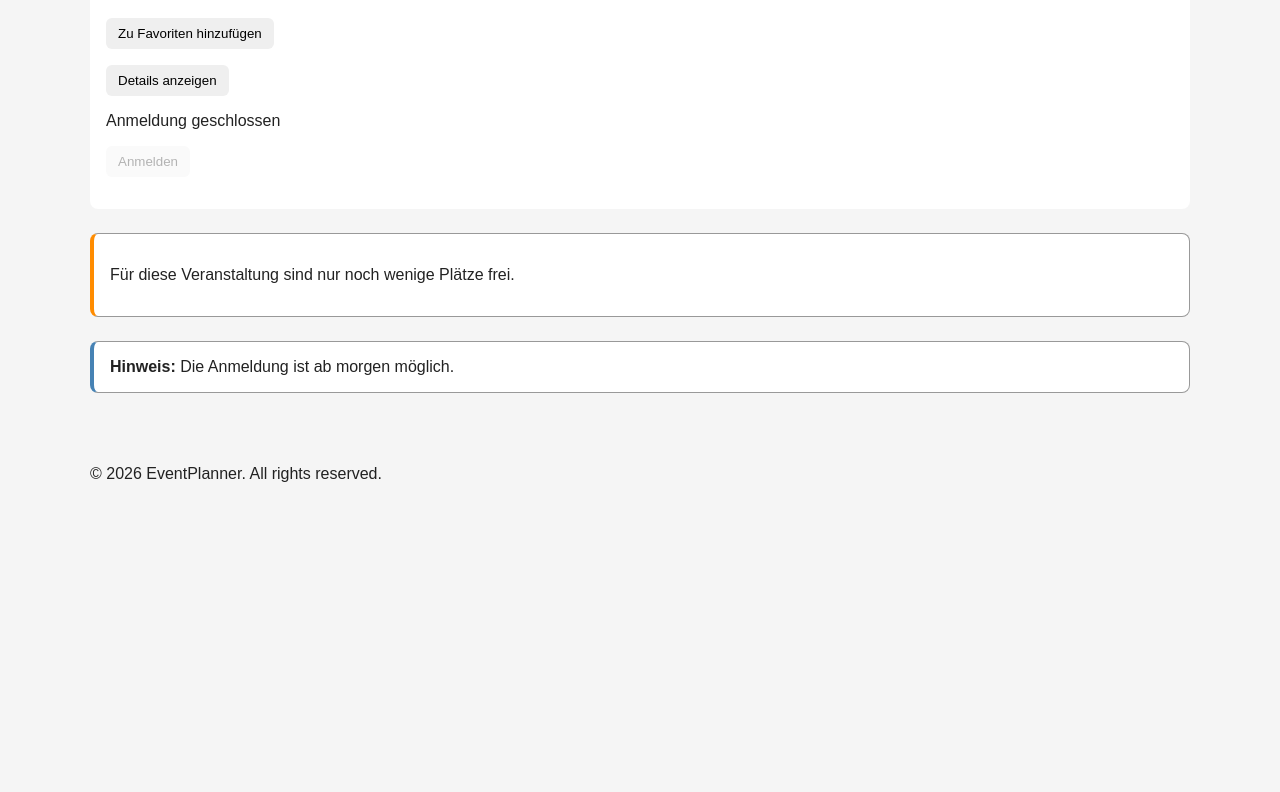
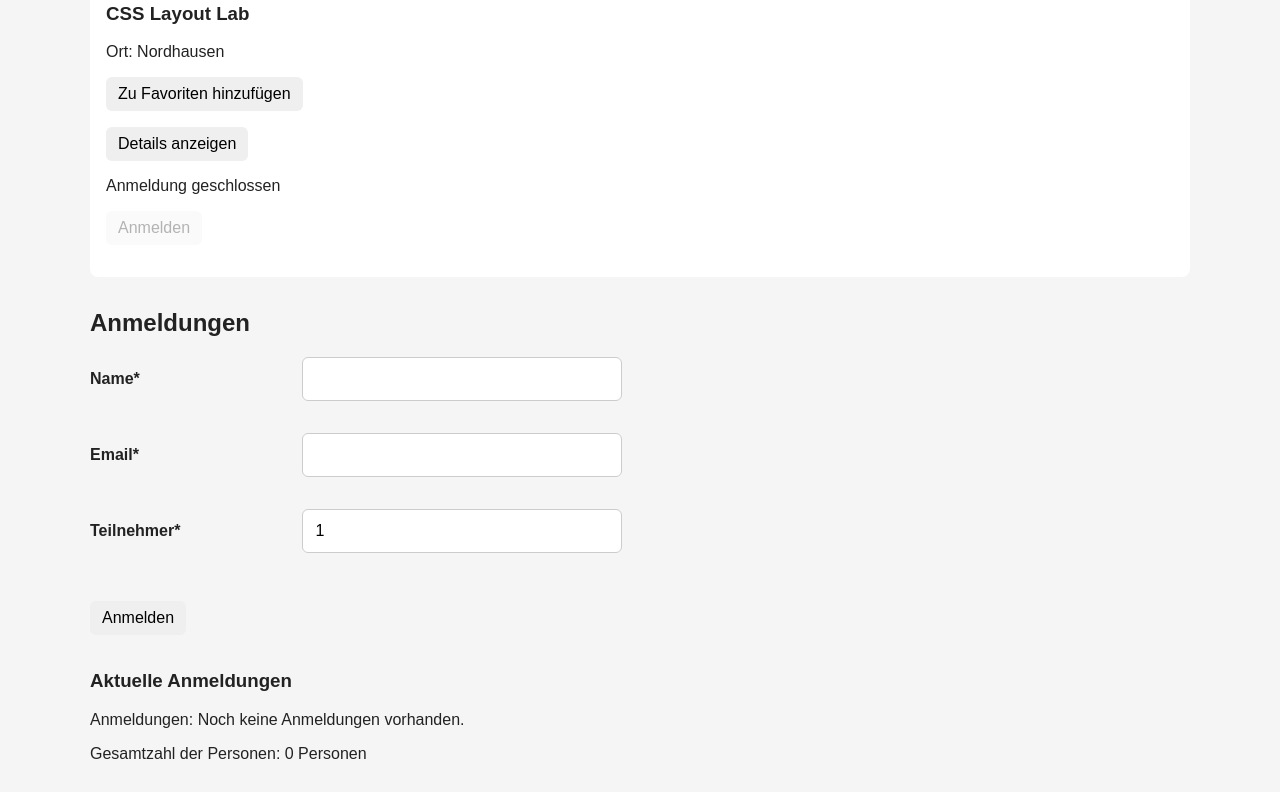
Before and after one commit to tzschoe/eventplanner, a React (Vite) app: page / in a window 1280 px wide. Shown: the part 1368-2160 px from the top of the page. Before the commit the page ends 1867 px from the top, so only its background shows below. Built offline with nearby package versions, Linux system fonts and the light colour scheme.

Commit message:
extract registration form component

```diff
--- a/src/components/App.jsx
+++ b/src/components/App.jsx
@@ -2,6 +2,7 @@ import Header from "./Header";
 import Footer from "./Footer";
 import EventList from "./EventList";
 import Notice from "./Notice";
+import RegistrationManager from "./RegistrationManager";
 
 export default function App() {
   return (
@@ -10,6 +11,7 @@ export default function App() {
 
       <main>
         <EventList />
+        <RegistrationManager />
         <Notice type="warning">
             <p>Für diese Veranstaltung sind nur noch wenige Plätze frei.</p>
         </Notice>
--- /dev/null
+++ b/src/components/RegistrationForm.jsx
@@ -0,0 +1,23 @@
+function RegistrationForm({formData, error, onChange, onSubmit}) {
+    return(
+        <form onSubmit={onSubmit}>
+                {error && (<p className="form-error">{error}</p>)}
+                <div>
+                    <label htmlFor="name">Name*</label>{" "}
+                    <input type="text" id="name" name="name" value={formData.name} onChange={onChange}/>
+                </div>
+                <div>
+                    <label htmlFor="email">Email*</label>{" "}
+                    <input type="email" id="email" name="email" value={formData.email} onChange={onChange}/>
+                </div>
+                <div>
+                    <label htmlFor="participants">Teilnehmer*</label>{" "}
+                    <input type="number" id="participants" name="participants" min ="1" value={formData.participants} onChange={onChange}/>
+                </div>
+
+                <button type="submit">Anmelden</button>
+        </form>
+    );
+}
+
+export default RegistrationForm;
--- /dev/null
+++ b/src/components/RegistrationManager.jsx
@@ -0,0 +1,59 @@
+import { useState } from "react";
+import RegistrationForm from "./RegistrationForm";
+
+function RegistrationManager() {
+    const [formData, setFormData] = useState({name: "", email: "", participants: 1});
+    const [registrations, setRegistrations] = useState([]);
+    const [error, setError] = useState("");
+
+    function handleChange(event){
+        const { name, value } = event.target;
+        const newValue = name === "participants" ? Number(value) : value;
+        setFormData({...formData, [name]: newValue});
+    }
+
+    function handleSubmit(event) {
+        event.preventDefault();
+        setError("");
+        if(formData.name.trim() === "") {
+            setError("Bitte geben Sie Ihren Namen ein!")
+            return;
+        }
+        if(formData.email.trim() === "") {
+            setError("Bitte geben Sie eine Email-Adresse an!")
+            return;
+        }
+        const newRegistration = {
+            id: Date.now(), name: formData.name, email: formData.email, participants: formData.participants
+        }
+        setRegistrations([...registrations, newRegistration]);
+
+        setFormData({name: "", email: "", participants: 1});
+    }
+
+    const totalPeople = registrations.reduce((sum, current) => sum + current.participants, 0);
+
+    return(
+        <section>
+            <h2>Anmeldungen</h2>
+
+            <RegistrationForm formData={formData} error={error} onChange={handleChange} onSubmit={handleSubmit} />
+
+            <h3>Aktuelle Anmeldungen</h3>
+            <p>Anmeldungen: {" "} {registrations.length === 0 ? "Noch keine Anmeldungen vorhanden." : registrations.length}</p>
+            <p>Gesamtzahl der Personen: {totalPeople} Personen</p>
+
+            {registrations.map(
+                (registration) => (
+                    <article key={registration.id} className="registration-card">
+                        <h4>{registration.name}</h4>
+                        <p>{registration.email}</p>
+                        <p>Teilnehmer:{" "} {registration.participants}</p>
+                    </article>
+                )
+            )}
+        </section>
+    );
+}
+
+export default RegistrationManager;
--- a/src/main.jsx
+++ b/src/main.jsx
@@ -1,6 +1,7 @@
 import { createRoot } from "react-dom/client";
 import App from "./components/App.jsx";
 import "./styles.css";
+import RegistrationManager from "./components/RegistrationManager";
 
 const rootElement = document.querySelector("#root");
 const root = createRoot(rootElement);
--- a/src/styles.css
+++ b/src/styles.css
@@ -22,6 +22,10 @@ header {
 
 main {
   padding-block: 2rem;
+}
+
+section {
+  margin-block: 2rem;
 }
 
 .course-list,
@@ -69,3 +73,66 @@ button {
   margin: 1rem 0;
   justify-self: start;
 }
+
+/* ? === Formulare === */
+
+form {
+  display: grid;
+  gap: 1rem;
+  margin-bottom: 1rem;
+}
+
+label {
+  font-weight: 600;
+  display: inline-block;
+  margin-right: 1rem;
+  width: 12rem;
+}
+
+input,
+select,
+textarea,
+button {
+  font: inherit;
+}
+
+input,
+select,
+textarea {
+  width: 20rem;
+  max-width: 100%;
+  padding: 0.75rem;
+  border: 1px solid #ccc;
+  border-radius: 0.375rem;
+  margin: 0 1rem 1rem 0;
+}
+
+input {
+  &[type="checkbox"] {
+    display: inline;
+    padding: 0;
+    width: auto;
+  }
+
+  &[type="checkbox"]~label {
+    width: auto;
+  }
+}
+
+textarea {
+  resize: vertical;
+}
+
+/* ? === Registrations === */
+
+.registration-list {
+  display: grid;
+  grid-template-columns: repeat(5, 1fr);
+  gap: 1rem;
+}
+
+.registration-card {
+  border: 1px solid #ccc;
+  border-radius: 0.25rem;
+  padding: 1rem;
+}
```
Also changed, not shown: src/demos/components/BookingForm.jsx (+15 -14 lines), src/demos/components/besp-spread-syntax.js (added, +10 -0 lines).
